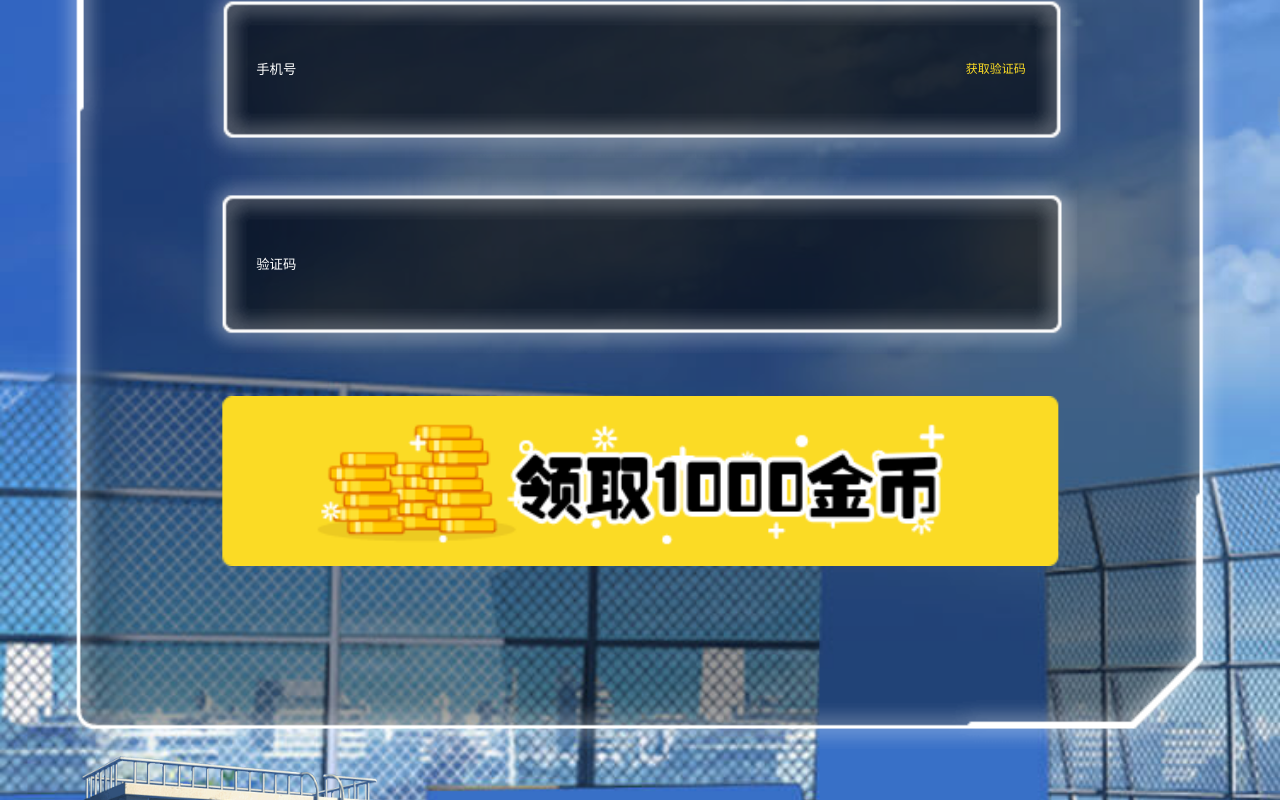
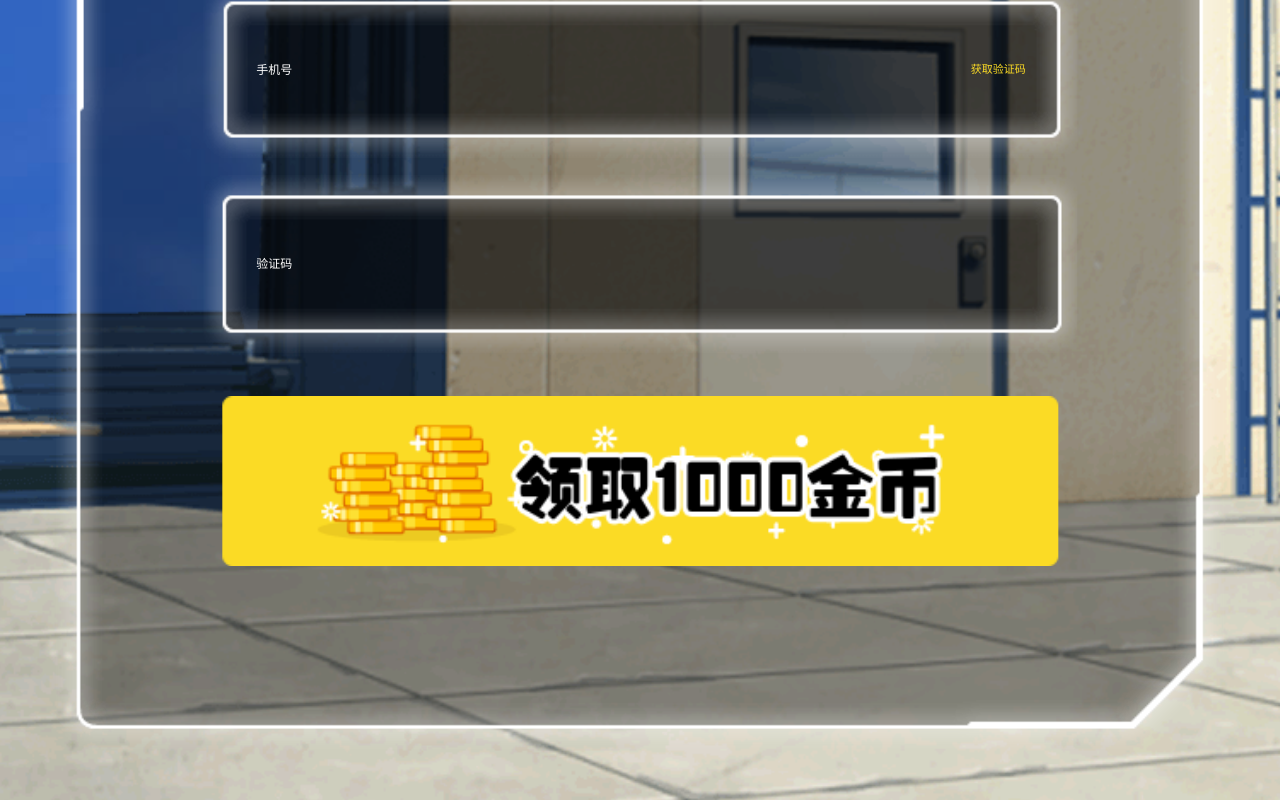
Before and after one commit to zhij/cc-h5, a website: page index.html in a window 1280 px wide. Drawn offline with Linux system fonts and the light colour scheme.

Commit message:
换图片

```diff
--- a/css/style.scss
+++ b/css/style.scss
@@ -27,10 +27,13 @@ html,body {
 .m-house {
 	position: absolute;
     // top: -51px;
-    left: -100px;
-    width: 600px;
+    // left: -300px;
+    left: rem(-300);
+    // width: 900px;
+    width: rem(1499);
     bottom: rem(-150);
-    height: 300px;
+    // height: 1000px;
+    height: rem(835);
     overflow: hidden;
 	img {
 		width: 100%;
@@ -141,6 +144,7 @@ html,body {
 			background: url(../img/input-bg.png) no-repeat center;
 			background-size: cover;
 			input {
+	        	font-size: 12px;
 				flex: 1;
 				height: rem(60);
 				margin-left: rem(30);
@@ -152,13 +156,14 @@ html,body {
 			}
 			input::-webkit-input-placeholder{
 	            color: #fff;
+	            font-size: 12px;
 	        }
 	        .getIdCode {
 				height: rem(60);
 				line-height: rem(60);
 	        	margin-right: rem(30);
 	        	color: #fbdb25;
-	        	font-size: 12px;
+	        	font-size: 11px;
 	        }
 		}
 		.btn-send {
--- a/js/script.js
+++ b/js/script.js
@@ -74,9 +74,9 @@ $send.click(function(){
 		$(".m-section").removeClass("show");
 		$(".section-success").addClass("show");
 
-		// 已经领过啦
-		$(".m-section").removeClass("show");
-		$(".section-has").addClass("show");
+		// // 已经领过啦
+		// $(".m-section").removeClass("show");
+		// $(".section-has").addClass("show");
 	}
 })
 
```
Also changed, not shown: css/style.css.
